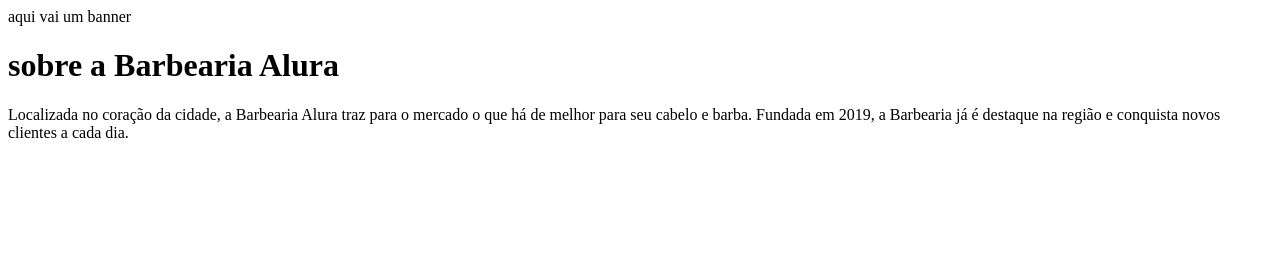
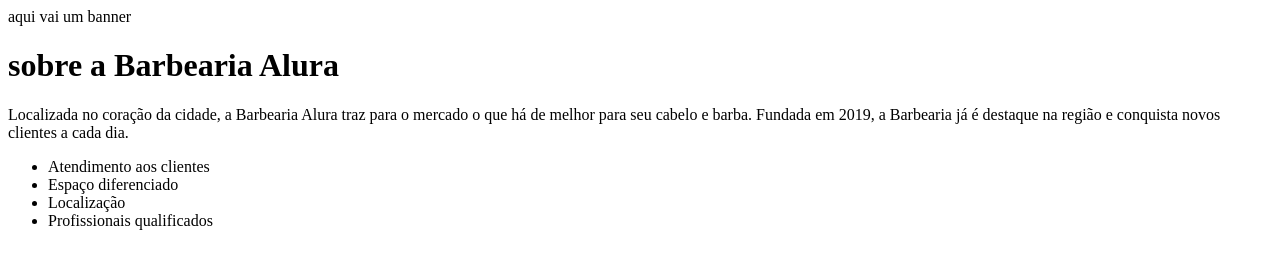
Before and after one commit to Luaanna/BarbeariaAlura, a plain HTML site: page INDEX.HTML in a window 1280 px wide. Drawn offline with Linux system fonts and the light colour scheme.

Commit message:
INDEX.HTML

```diff
--- a/INDEX.HTML
+++ b/INDEX.HTML
@@ -12,5 +12,13 @@
 <p>Localizada no coração da cidade, a Barbearia Alura traz para o mercado o que há de melhor para seu cabelo e barba. Fundada em 2019, a Barbearia já é destaque na região e conquista novos clientes a cada dia.</p>
 <p></p>
 <p></p>
+
+  <div>
+     <ul>
+     <li>Atendimento aos clientes</li>
+     <li>Espaço diferenciado</li>
+     <li>Localização</li>
+     <li>Profissionais qualificados</li>    </ul>
+  <div>
 </body>
 </html>
```
